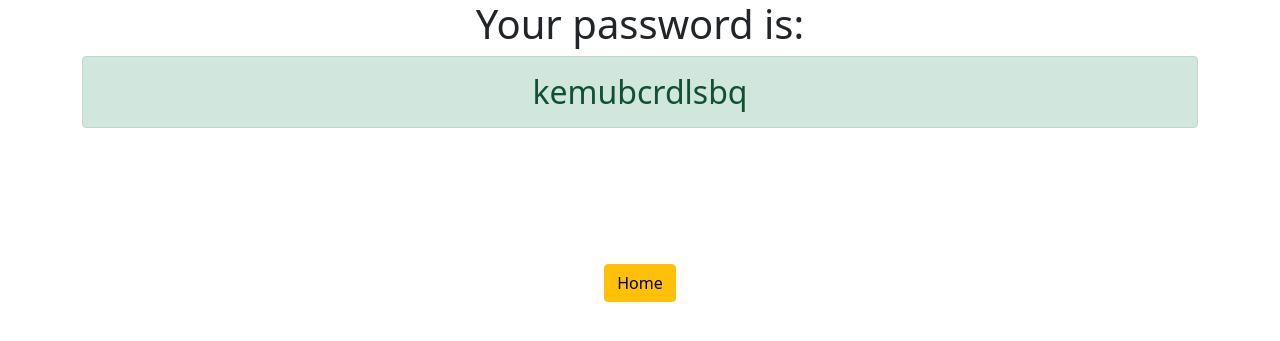
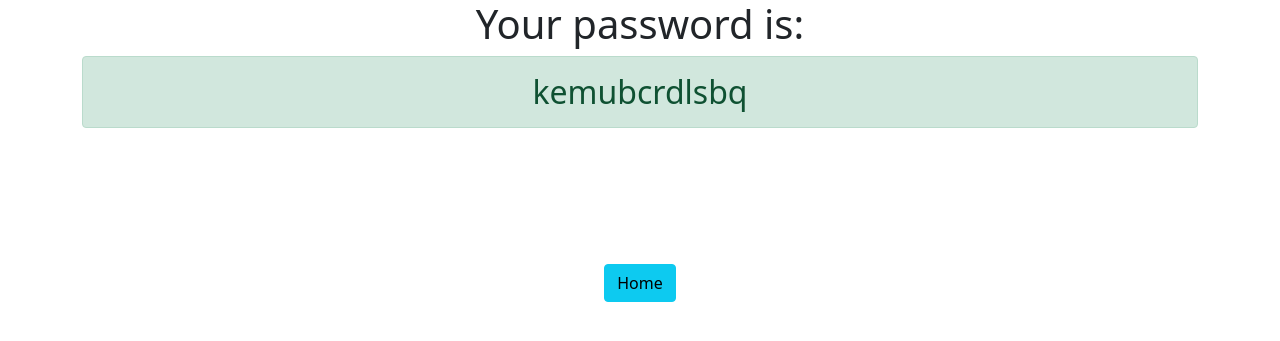
Before and after one commit to Roman-Zhirovskis/django4-password-generator, a Django app: page /generatorpassword in a window 1280 px wide. Shown: the top 341 px of the page. Run offline with Django 4.2, Linux system fonts and the light colour scheme.

Commit message:
I made some sheat

```diff
--- a/generator/templates/generator/password.html
+++ b/generator/templates/generator/password.html
@@ -7,5 +7,5 @@
     <br>
     <br>
     <br>
-    <a href="{% url 'home' %}" class="btn btn-warning">Home</a>
+    <a href="{% url 'home' %}" class="btn btn-info">Home</a>
 </div>
--- a/password_generate/settings.py
+++ b/password_generate/settings.py
@@ -20,7 +20,7 @@ BASE_DIR = Path(__file__).resolve().parent.parent
 # See https://docs.djangoproject.com/en/4.0/howto/deployment/checklist/
 
 # SECURITY WARNING: keep the secret key used in production secret!
-SECRET_KEY = 'django-insecure--%9ass687al22i-m6%t5goy)s2qpxis&(0#_-7d80g@s#0*8h@'
+SECRET_KEY = 'django-insecure--%9ass687al22i-m6%t5goy)s2qpasd1xis&(0#_-7d80g@s#0*8h@'
 
 # SECURITY WARNING: don't run with debug turned on in production!
 DEBUG = True
```
